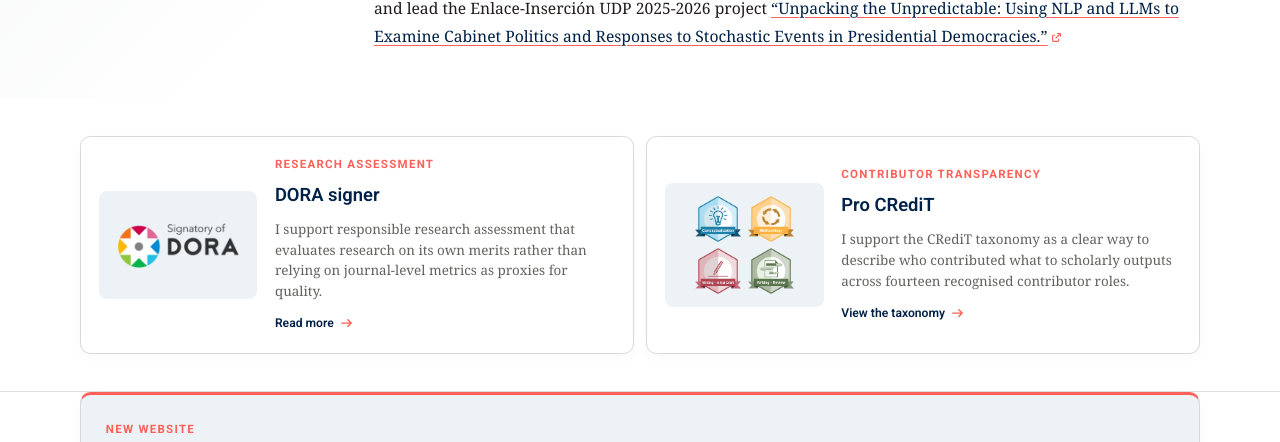
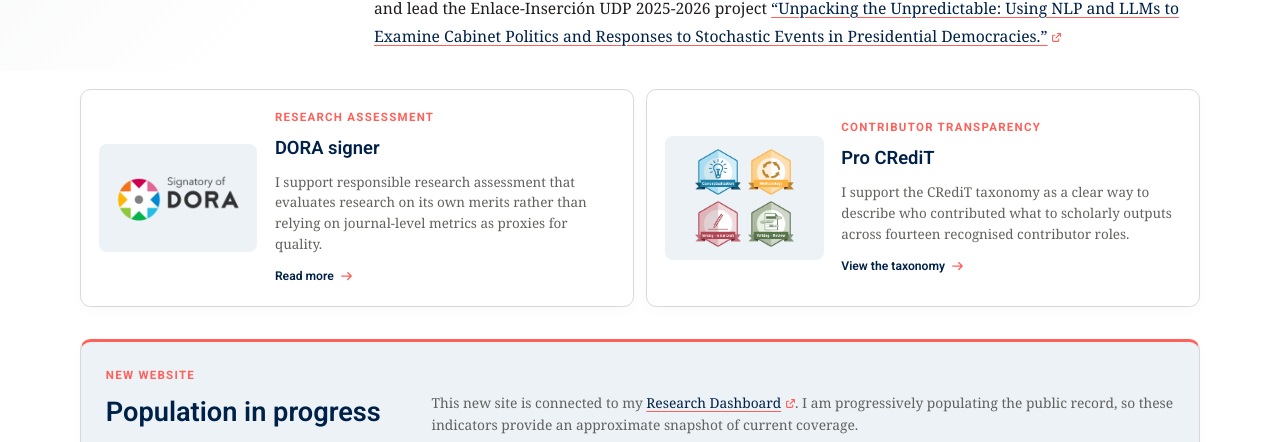
Before and after one commit to bgonzalezbustamante/academic-website, a Next.js app: page / in a window 1280 px wide. Shown: the part 648-1090 px from the top of the page. Built offline with nearby package versions, Linux system fonts and the light colour scheme; no server answers; some icons are missing.

Commit message:
Tighten home practice section spacing

```diff
--- a/app/globals.css
+++ b/app/globals.css
@@ -195,7 +195,7 @@ h4 {
   background:
     linear-gradient(135deg, rgba(0, 33, 71, 0.055), transparent 45%),
     var(--paper);
-  padding: clamp(1.8rem, 4vw, 3rem) 0;
+  padding: clamp(1.8rem, 4vw, 3rem) 0 clamp(0.9rem, 2vw, 1.25rem);
 }
 
 .profile-grid {
@@ -2201,9 +2201,9 @@ h4 {
 /* Research practice */
 
 .practice-section {
-  border-bottom: 1px solid rgba(217, 216, 214, 0.78);
+  border-bottom: 0;
   background: var(--paper);
-  padding: clamp(1.6rem, 3.2vw, 2.35rem) 0;
+  padding: clamp(0.85rem, 1.8vw, 1.15rem) 0 clamp(1.3rem, 2.8vw, 2rem);
 }
 
 .practice-grid {
```
